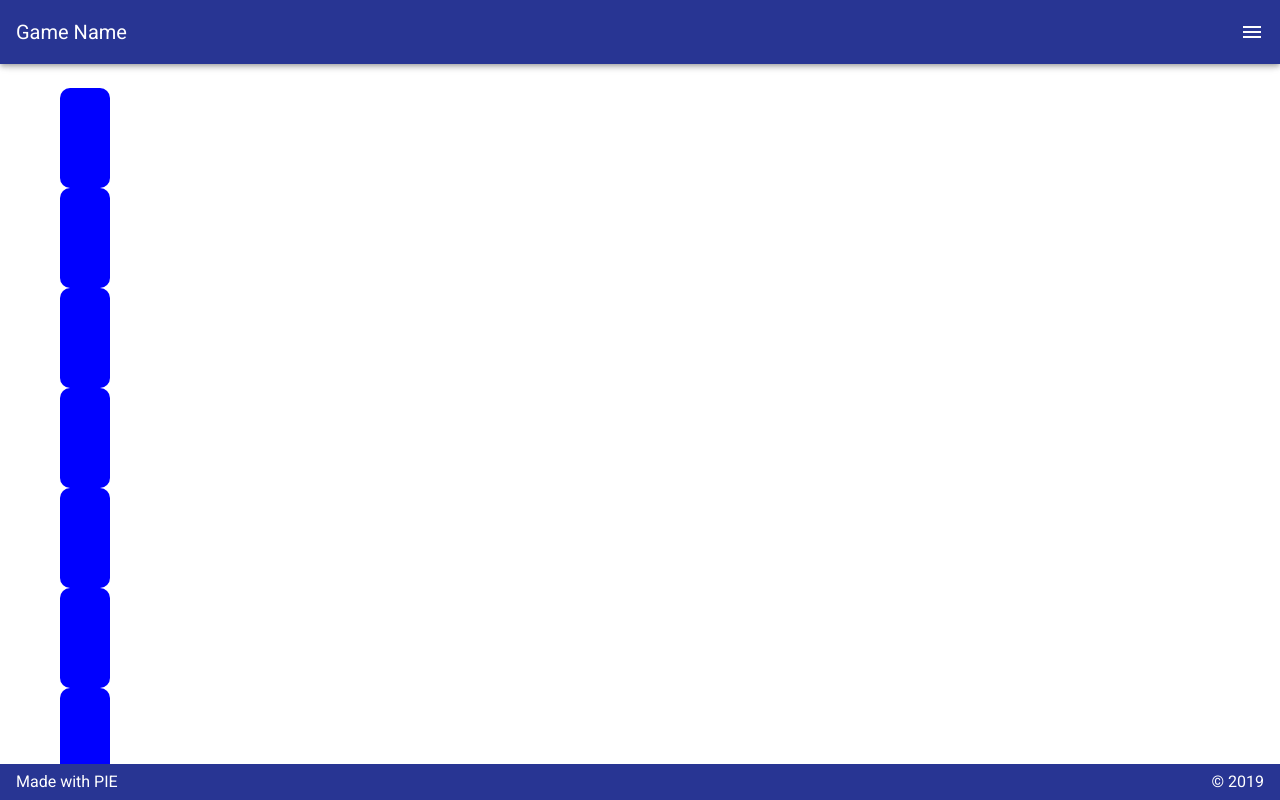
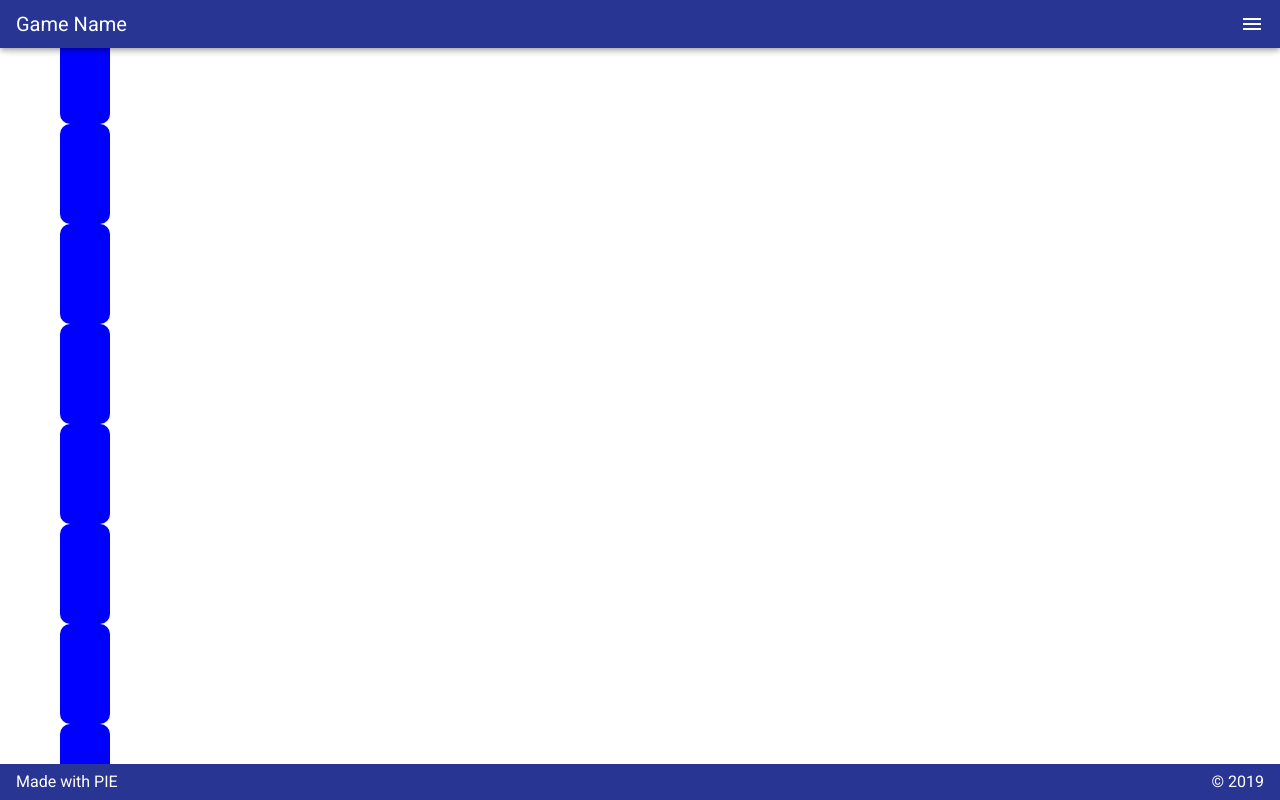
Before and after one commit to winterfive/fish-match, a Vue app: page / in a window 1280 px wide. Shown: the top 800 px of the page. Built offline with nearby package versions, Linux system fonts and the light colour scheme.

Commit message:
Reorganized structure

```diff
--- a/src/components/Game.vue
+++ b/src/components/Game.vue
@@ -1,15 +1,16 @@
 <template>
-<v-container>
+  <v-container>
+  <!-- Header -->
     <v-app-bar
       app
       color="indigo darken-3"
       dark
+      dense
     >
       <v-toolbar-title>Game Name</v-toolbar-title>
       <v-spacer></v-spacer>
       <v-app-bar-nav-icon @click="openOptions"></v-app-bar-nav-icon>
     </v-app-bar>
-    <v-content>
       <v-container
         fluid
         fill-height
@@ -20,11 +21,8 @@
         <v-flex>
           <Card v-for="c in 10" :key="c"/>
         </v-flex>
-          <v-flex shrink>
-          </v-flex>
         </v-layout>
       </v-container>
-    </v-content>
 
     <v-navigation-drawer
       v-model="right"
```
